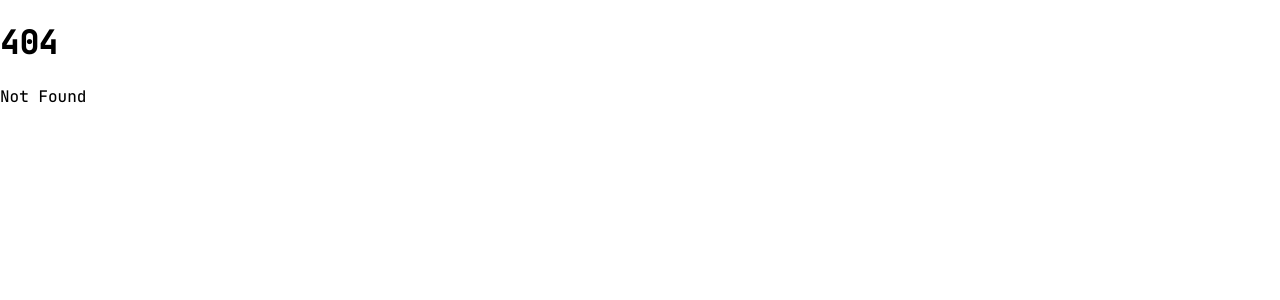
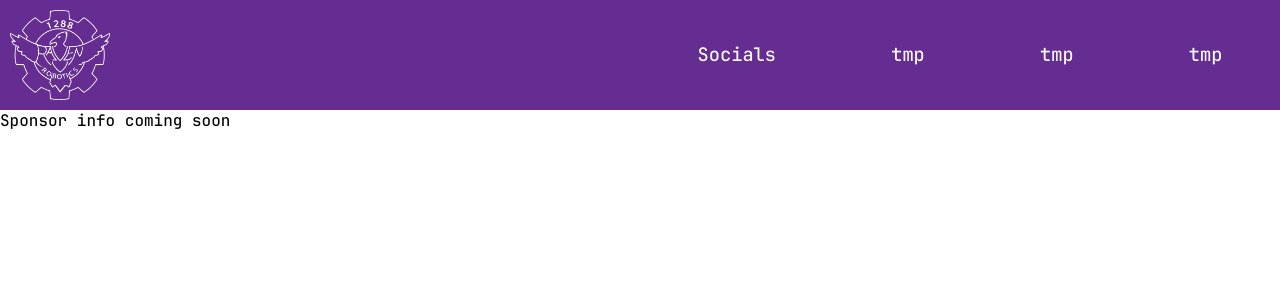
Before and after one commit to R-venRobotics1288/raven-website_-MIRROR-, a SvelteKit app: page /sponsor in a window 1280 px wide. Before the commit this address had no page. Shown: the top 300 px of the page. Built offline with nearby package versions, Linux system fonts and the light colour scheme.

Commit message:
add sponsorship page

```diff
--- a/src/routes/+page.svelte
+++ b/src/routes/+page.svelte
@@ -20,7 +20,7 @@
             <div class="image_right"><enhanced:img src='$lib/assets/IMG_3582.jpg' alt='tmp logo' class="images"/></div>
         </div>
         <div class="box">
-            <div class="image_left"><enhanced:img src='$lib/assets/IMG_3829.jpg' alt='tmp logo' class="images"/></div>
+            <div class="image_left"><enhanced:img src='$lib/assets/IMG_3542.jpg' alt='tmp logo' class="images"/></div>
             <div class="text_right">lorem ipsum dolor amit somethign somwthing something something ;djfn lasjdfnl nasfdakjsdfasn asdfkjskfn asldf</div>
         </div>
     </div>
--- a/src/routes/socials/+page.svelte
+++ b/src/routes/socials/+page.svelte
@@ -7,4 +7,5 @@
     <Main_Header/>
     https://www.youtube.com/@RavenRobotics
     https://www.instagram.com/raven.robotics/
+    (better social display coming soon)
 </body>
--- /dev/null
+++ b/src/routes/sponsor/+page.svelte
@@ -0,0 +1,9 @@
+<script>
+    import Main_Header from '../main_header.svelte';
+    import Styling from '../styling.svelte';
+</script>
+
+<body>
+    <Main_Header/>
+    Sponsor info coming soon
+</body>
```
Also changed, not shown: 1 other file (tests, documents, lock files or other folders).
